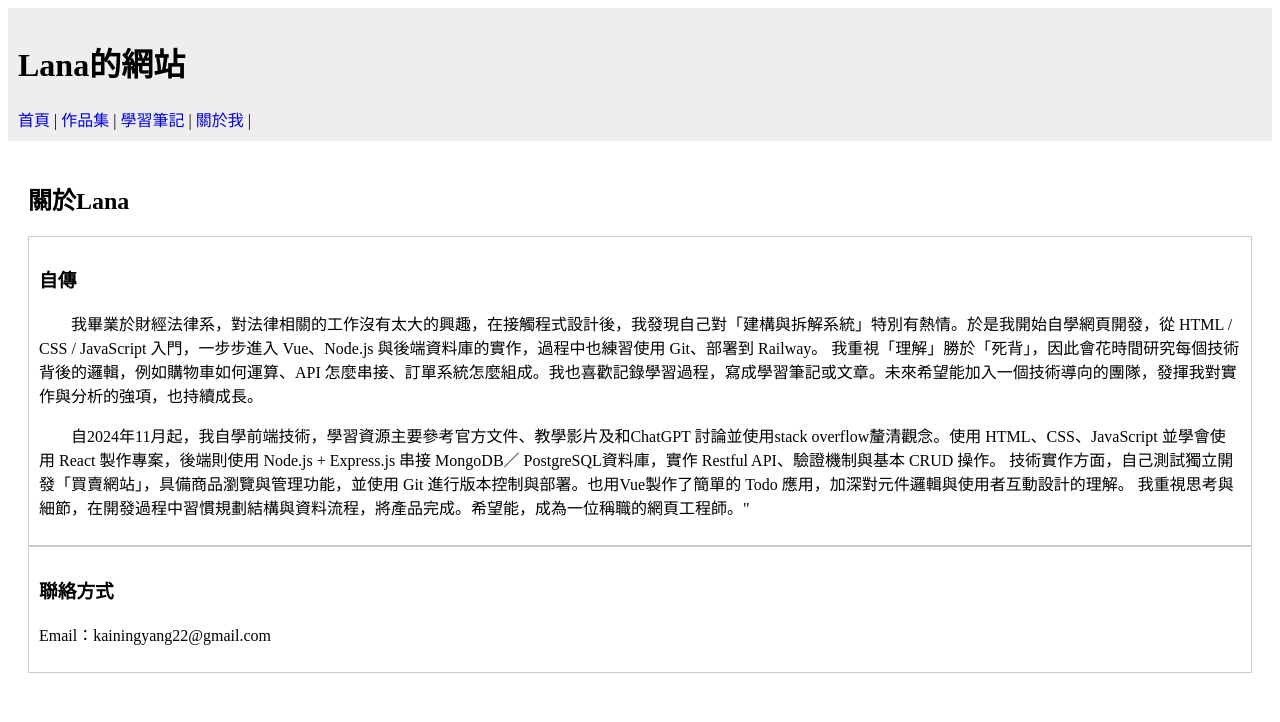
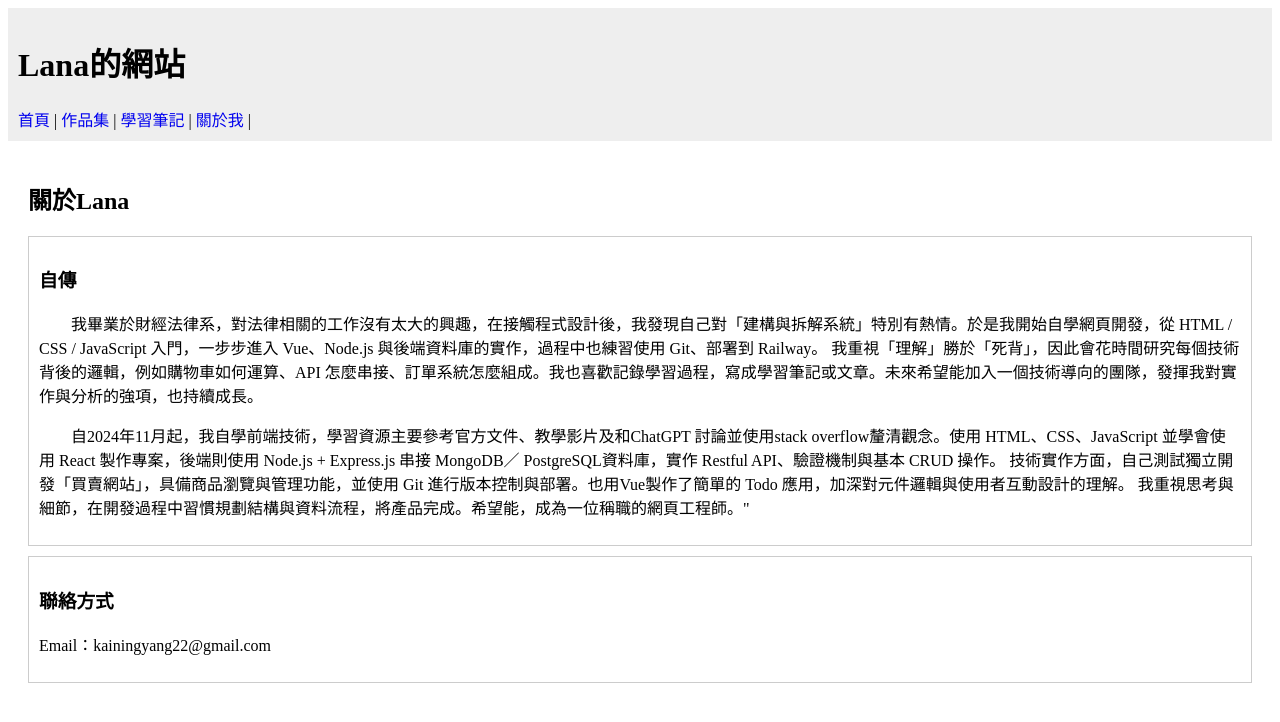
Before and after one commit to AlisonSmith1/note, a Nuxt app: page /about in a window 1280 px wide. Shown: the top 722 px of the page. Built offline with nearby package versions, Linux system fonts and the light colour scheme.

Commit message:
排版間距

```diff
--- a/pages/about.vue
+++ b/pages/about.vue
@@ -35,3 +35,12 @@ useHead({
   meta: [{ name: "description", content: "介紹本站作者與背景" }],
 });
 </script>
+<style scoped>
+div {
+  display: block;
+  margin-bottom: 10px;
+}
+a {
+  text-decoration: none;
+}
+</style>
```
